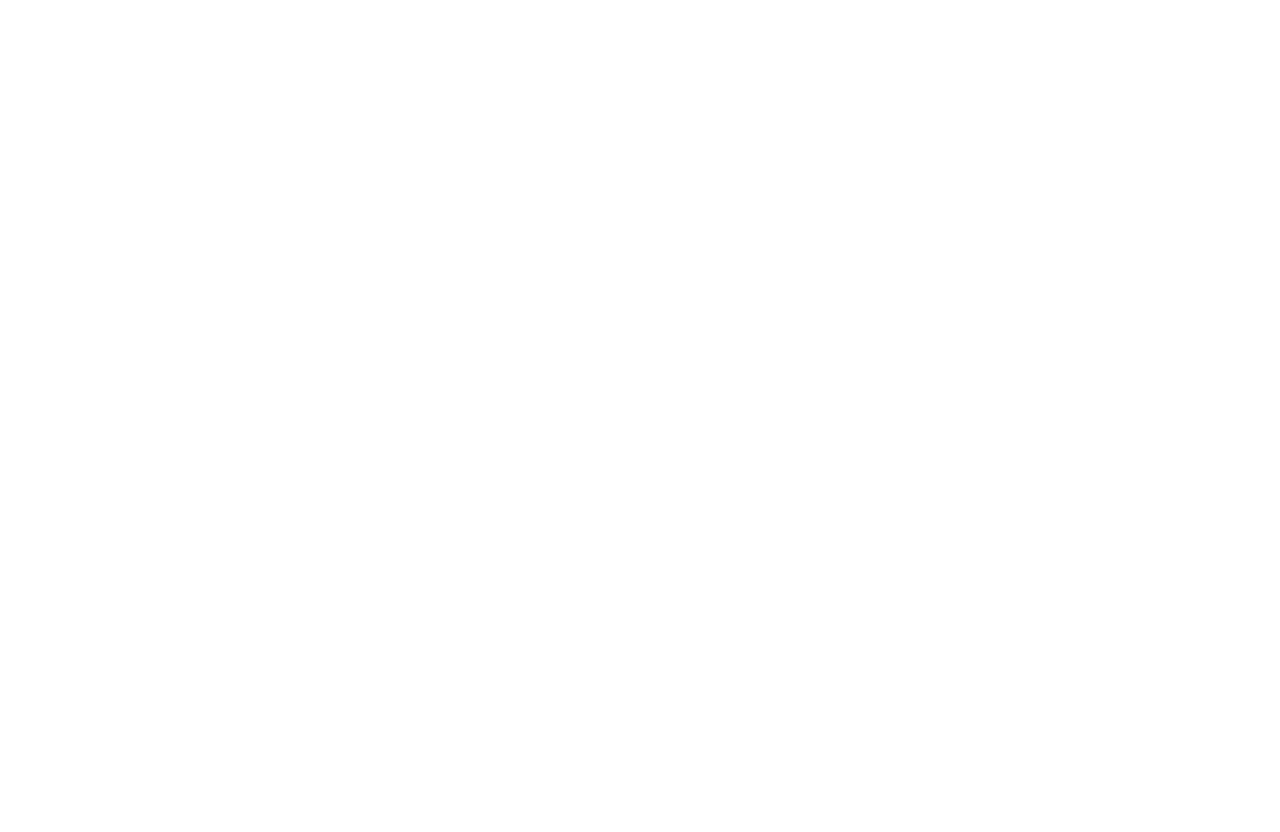
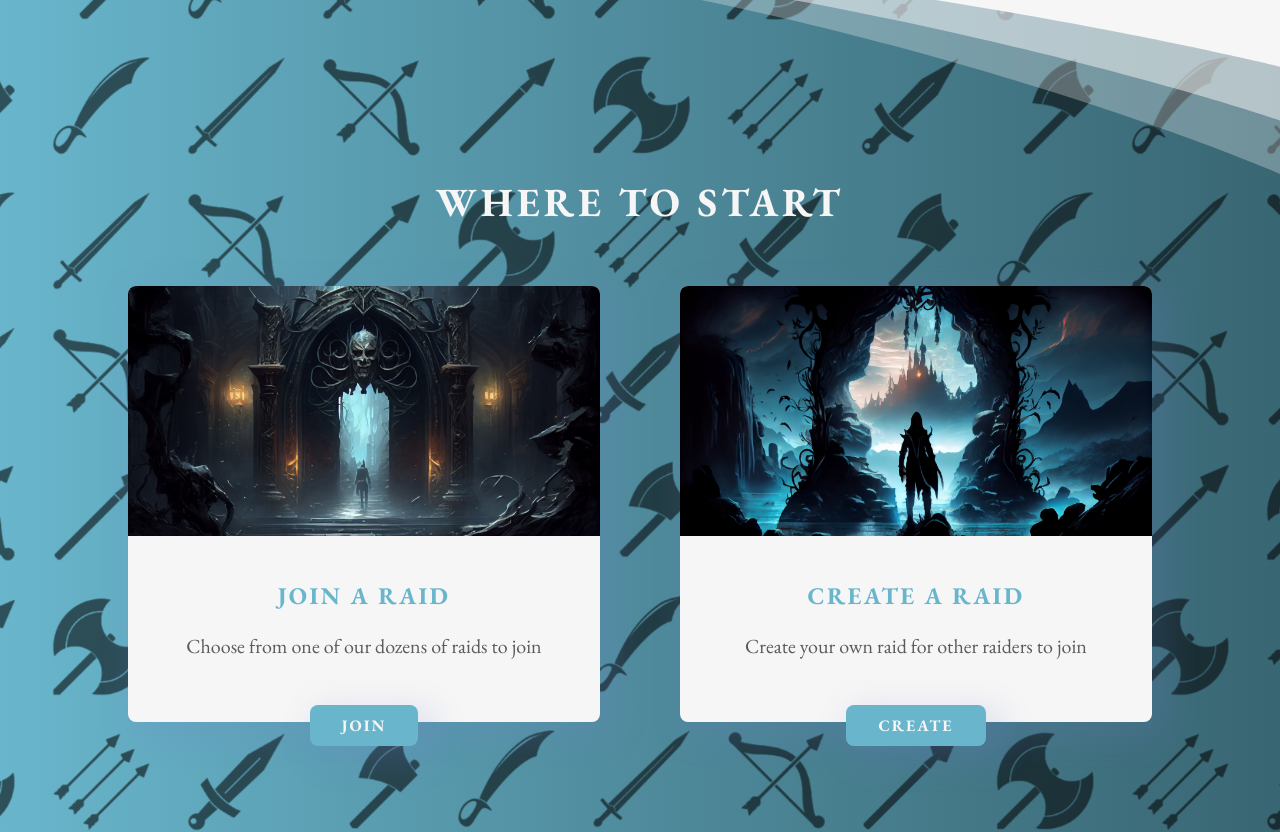
Before and after one commit to brennambond/realmraiders, a Next.js app: page / in a window 1280 px wide. Shown: the part 2560-3392 px from the top of the page. Before the commit the page ends 2559 px from the top, so only its background shows below. Built offline with nearby package versions, Linux system fonts and the light colour scheme; no server answers.

Commit message:
Create Starter component for Home page

```diff
--- a/app/(root)/page.tsx
+++ b/app/(root)/page.tsx
@@ -1,10 +1,11 @@
-import { Hero, Info } from "@/components/motion";
+import { Hero, Info, Starter } from "@/components/motion";
 
 export default function Home() {
   return (
     <main className='flex flex-col bg-primary-50'>
       <Hero />
       <Info />
+      <Starter />
     </main>
   );
 }
--- a/components/motion/Info.tsx
+++ b/components/motion/Info.tsx
@@ -4,8 +4,9 @@
   GiOpenTreasureChest,
   GiSverdIFjell,
 } from "react-icons/gi";
-import { CurlBottom, CurlTop } from "../shared";
+
 import ParallaxSection from "./ParallaxSection";
+import { CurlTop, CurlBottom } from "../shared";
 
 const Info = () => {
   return (
--- /dev/null
+++ b/components/motion/Starter.tsx
@@ -0,0 +1,52 @@
+import ParallaxSection from "./ParallaxSection";
+import { StarterCard } from "../shared";
+
+const Starter = () => {
+  return (
+    <ParallaxSection
+      sectionClassName='flex-center flex-col relative overflow-hidden py-[80px] md:py-[200px] blue-gradient'
+      motionDivClassName='absolute inset-0 z-0 bg-no-repeat opacity-80'
+      backgroundImage="url('/assets/images/backgroundWeapons.png')"
+      backgroundPosition='top'
+      backgroundSize='cover'
+    >
+      <div
+        style={{
+          backgroundImage: "url('/assets/icons/swirl.svg')",
+          backgroundSize: "100%",
+          transform: "scale(-1, -1)",
+        }}
+        className='absolute z-1 top-0 h-[100px] lg:h-[250px] w-full bg-no-repeat '
+      />
+
+      <div className='flex-center flex-col pt-14'>
+        <div id='starter_heading' className='pb-[30px] max-w-[1080px] relative'>
+          <h2 className='h2-bold pb-3'>Where to start</h2>
+        </div>
+
+        <div
+          id='cards'
+          className='pt-7 max-w-[1440px] flex-center flex-col lg:flex-row gap-8 lg:gap-20 w-[80%]'
+        >
+          <StarterCard
+            cardImage='/assets/images/findRaid.png'
+            cardTitle='Join a raid'
+            cardText='Choose from one of our dozens of raids to join'
+            buttonLink='/raids'
+            buttonText='Join'
+          />
+
+          <StarterCard
+            cardImage='/assets/images/createRaid.png'
+            cardTitle='Create a raid'
+            cardText='Create your own raid for other raiders to join'
+            buttonLink='/raids/create'
+            buttonText='Create'
+          />
+        </div>
+      </div>
+    </ParallaxSection>
+  );
+};
+
+export default Starter;
--- a/components/motion/index.ts
+++ b/components/motion/index.ts
@@ -1,5 +1,6 @@
 import ParallaxSection from "./ParallaxSection";
 import Hero from "./Hero";
 import Info from "./Info";
+import Starter from "./Starter";
 
-export { ParallaxSection, Hero, Info };
+export { ParallaxSection, Hero, Info, Starter };
--- /dev/null
+++ b/components/shared/StarterCard.tsx
@@ -0,0 +1,53 @@
+import Image from "next/image";
+import Link from "next/link";
+
+interface StarterCardProps {
+  cardImage: string;
+  cardTitle: string;
+  cardText: string;
+  buttonLink: string;
+  buttonText: string;
+}
+
+const StarterCard = ({
+  cardImage,
+  cardTitle,
+  cardText,
+  buttonLink,
+  buttonText,
+}: StarterCardProps) => {
+  return (
+    <div id='card-1' className='mb-7 flex-center flex-col'>
+      <div
+        id='card_content'
+        className='bg-primary-50 pb-10 flex-center flex-col rounded-lg relative shadow-primary overflow-hidden'
+      >
+        <Image
+          src={`${cardImage}`}
+          alt={`${cardTitle}`}
+          width={2000}
+          height={2000}
+          className='mb-6 object-cover object-center max-h-[150px] md:max-h-[200px] lg:max-h-[250px] '
+        />
+
+        <div
+          id='card_text'
+          className='flex-center flex-col w-[90%] py-4 lg:py-6 gap-2 lg:gap-4'
+        >
+          <h3 className='h3-bold-secondary mb-[10px]'>{cardTitle}</h3>
+          <p className='p-regular-20-secondary'>{cardText}</p>
+        </div>
+      </div>
+      <div id='card_button' className='mb-0 text-center -mt-[10px] relative'>
+        <Link
+          href={`${buttonLink}`}
+          className=' button-secondary shadow-primary'
+        >
+          {buttonText}
+        </Link>
+      </div>
+    </div>
+  );
+};
+
+export default StarterCard;
--- a/components/shared/index.ts
+++ b/components/shared/index.ts
@@ -4,5 +4,14 @@
 import MobileNav from "./MobileNav";
 import CurlTop from "./CurlTop";
 import CurlBottom from "./CurlBottom";
+import StarterCard from "./StarterCard";
 
-export { Navbar, Footer, NavItems, MobileNav, CurlTop, CurlBottom };
+export {
+  Navbar,
+  Footer,
+  NavItems,
+  MobileNav,
+  CurlTop,
+  CurlBottom,
+  StarterCard,
+};
```
